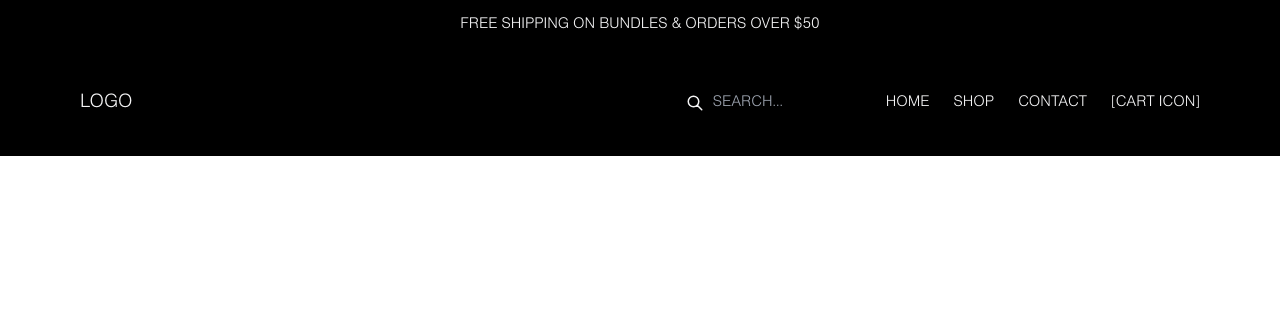
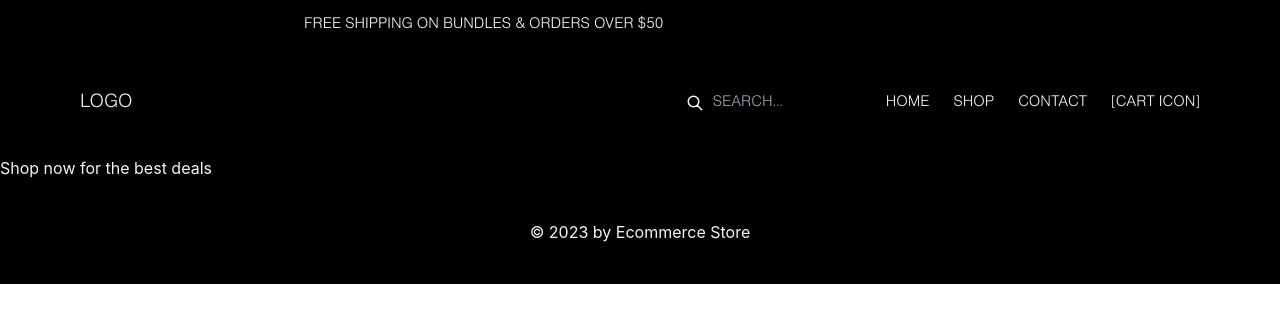
Before and after one commit to mikapikafika/ecommerce-store, a React (Create React App) app in the folder frontend/: page / in a window 1280 px wide. Shown: the top 322 px of the page. Built offline with nearby package versions, Linux system fonts and the light colour scheme.

Commit message:
Added simple marquee (tbc), auto-save before text animation

```diff
--- /dev/null
+++ b/frontend/src/components/Website/Header.css
@@ -0,0 +1,22 @@
+@keyframes marquee {
+    0% {
+        transform: translateX(0);
+    }
+    100% {
+        transform: translateX(-100%);
+    }
+}
+
+.marquee {
+    display: block;
+    white-space: nowrap;
+    overflow: hidden;
+}
+
+.marquee p {
+    display: inline-block;
+    will-change: transform;
+    padding-left: 20%;
+    transform: translateX(0);
+    animation: marquee 0s linear infinite;
+}
--- a/frontend/src/components/Website/Header.js
+++ b/frontend/src/components/Website/Header.js
@@ -1,11 +1,17 @@
 import React from "react";
 import Navbar from "./Navbar";
+import './Header.css';
 
 function Header() {
+    const textItems = [
+        'FREE SHIPPING ON BUNDLES & ORDERS OVER $50',
+    ]
+    const textList = textItems.map((text, index) => <p className={`text-center text-zinc-100 marquee-item-${index}`}>{text}</p>);
+
     return (
-        <header className="font-sans fixed w-full top-0">
-            <div className="px-20 py-3 bg-black">
-                <p className="text-center text-zinc-100">FREE SHIPPING ON BUNDLES & ORDERS OVER $50</p>
+        <header className="font-sans">
+            <div className="px-20 py-3 bg-black marquee">
+                <span>{textList}</span>
             </div>
             <Navbar/>
         </header>
--- a/frontend/src/components/Website/Main.js
+++ b/frontend/src/components/Website/Main.js
@@ -1,9 +1,10 @@
 import React from "react";
+import Welcome from "./Welcome";
 
 function Main() {
     return (
         <main>
-            <p>ttt</p>
+            <Welcome/>
         </main>
     )
 }
--- a/frontend/src/components/Website/Welcome.js
+++ b/frontend/src/components/Website/Welcome.js
@@ -0,0 +1,11 @@
+import React from "react";
+
+function Welcome() {
+    return (
+        <div className="flex bg-black">
+            <p className="tag text-zinc-100">Shop now for the best deals</p>
+        </div>
+    )
+}
+
+export default Welcome;
```
